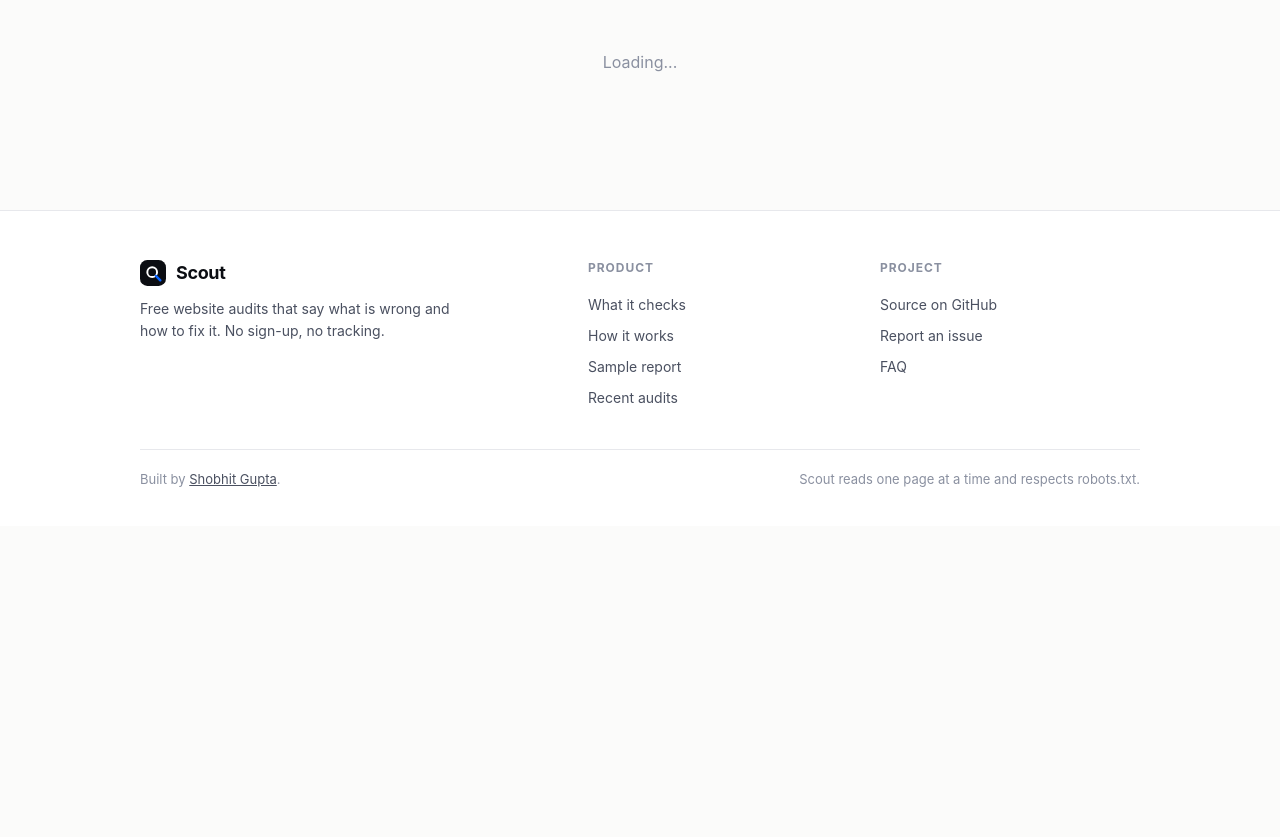
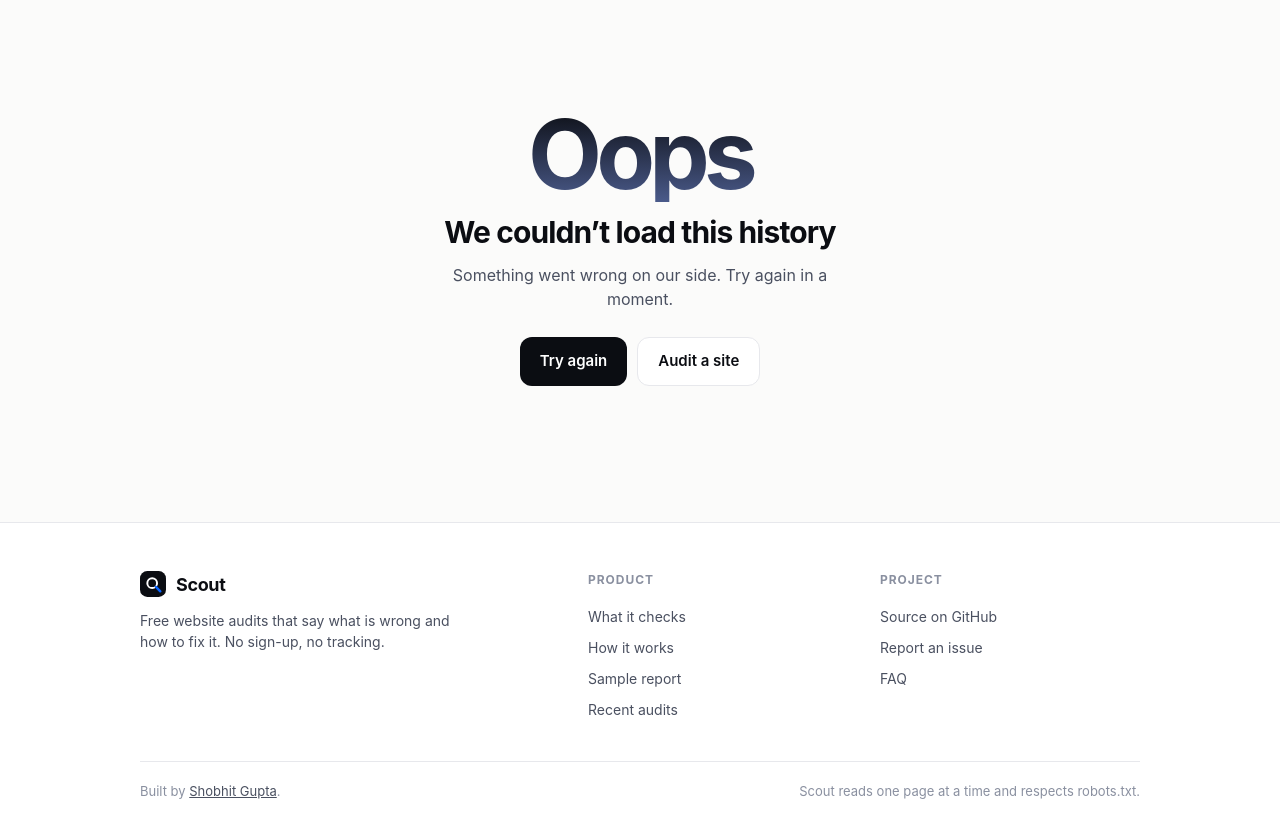
Before and after one commit to shobhit26-09/scout, a website: page public/site.html in a window 1280 px wide. Shown: the part 54-891 px from the top of the page. Before the commit the page ends 800 px from the top, so only its background shows below. Drawn offline with Linux system fonts and the light colour scheme; files whose address does not match are found by name.

Commit message:
Update public/site.html

```diff
--- a/public/site.html
+++ b/public/site.html
@@ -1,13 +1,14 @@
 <!doctype html><html lang="en"><head><meta charset="utf-8"><meta name="viewport" content="width=device-width,initial-scale=1">
 <title>Site history - Scout</title><meta name="robots" content="noindex"><link rel="icon" href="/favicon.svg" type="image/svg+xml"><link rel="stylesheet" href="/app.css"></head>
-<body><div id="nav"></div><main class="wrap" id="app"><div class="empty">Loading...</div></main><div id="foot"></div>
+<body><div id="nav"></div><main class="wrap" id="app"><div class="rskel" aria-busy="true"><div class="head"><div class="meta"><div class="sk" style="height:14px;width:20%"></div><div class="sk" style="height:32px;width:50%"></div><div class="sk" style="height:14px;width:35%"></div></div></div><div class="sk" style="height:90px;margin:22px 0;border-radius:16px"></div><div class="sk rw"></div><div class="sk rw"></div><div class="sk rw"></div></div></main><div id="foot"></div>
 <script type="module">
 import {nav,foot,ago,tone,color,esc} from '/ui.js';
 document.getElementById('nav').innerHTML=nav;document.getElementById('foot').innerHTML=foot;
 const host=decodeURIComponent(location.pathname.split('/').pop());document.title=host+' history - Scout';
-const {history:h}=await (await fetch('/api/site/'+encodeURIComponent(host))).json();
 const app=document.getElementById('app');
-if(!h.length){app.innerHTML=`<div class="center"><h1 style="font-size:40px">No audits yet</h1><p>Nothing saved for ${esc(host)}.</p><a class="btn" href="/">Audit it now</a></div>`}
+let h=null;try{const r=await fetch('/api/site/'+encodeURIComponent(host));if(r.ok)h=(await r.json()).history}catch{}
+if(!h){document.title='History unavailable - Scout';app.innerHTML=`<div class="nf"><p class="code" style="font-size:clamp(56px,12vw,96px)">Oops</p><h1>We couldn\u2019t load this history</h1><p>Something went wrong on our side. Try again in a moment.</p><div class="acts"><a class="btn" href="${location.pathname}">Try again</a><a class="btn ghost" href="/">Audit a site</a></div></div>`}
+else if(!h.length){app.innerHTML=`<div class="nf"><p class="code" style="font-size:clamp(56px,12vw,96px)">0</p><h1>No audits yet for ${esc(host)}</h1><p>Run the first one and its history, with a score trend, will build up here.</p><div class="acts"><a class="btn" href="/?u=${encodeURIComponent(host)}">Audit ${esc(host)}</a><a class="btn ghost" href="/">Back to Scout</a></div></div>`}
 else{
  const pts=[...h].reverse(),W=1000,H=90,p=12;
  const xy=pts.map((x,i)=>[p+(pts.length===1?(W-2*p)/2:i*(W-2*p)/(pts.length-1)),H-p-(x.score/100)*(H-2*p)]);
```
